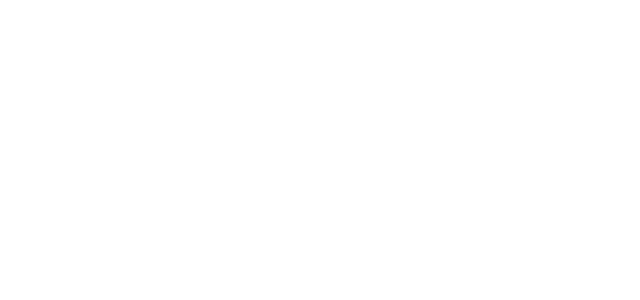
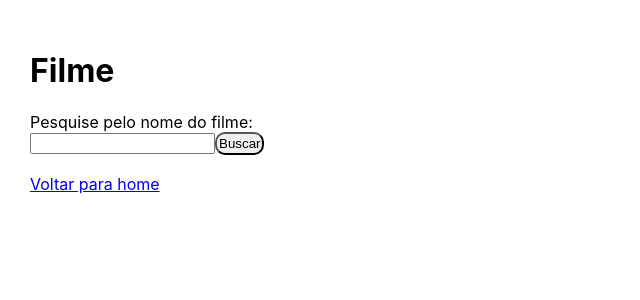
Before and after one commit to David-Santana98/estudo, a React (Create React App) app: page /filme in a window 1280 px wide. Before the commit this address had no page. Shown: the top 300 px of the page, without its empty margins (0-640 px from the left). Built offline with nearby package versions, Linux system fonts and the light colour scheme.

Commit message:
usando api de filmes

```diff
--- a/src/App.css
+++ b/src/App.css
@@ -3,18 +3,18 @@
 }
 
 .App h1 {
-  color: rgb(72, 4, 104);
+  color: #fff6f6;
   font-size: 4rem;
 }
 
 
 .App-header {
-  background-color: #f2d1ff;
+  background-color: #6f71ff;
   min-height: 100vh;
   display: flex;
   flex-direction: column;
   align-items: center;
   justify-content: center;
-  font-size: calc(10px + 2vmin);
+  font-size: calc(16px + 2vmin);
   color: white;
 }
--- a/src/App.js
+++ b/src/App.js
@@ -13,6 +13,7 @@ function App() {
         <Link to='/varestado'>Ir para VarEstado</Link>
         <Link to='/renderizacao'>Ir para Renderizacao</Link>
         <Link to='/correio'>Ir para Correio</Link>
+        <Link to='/filme'>Ir para Filme</Link>
       </header>
     </div>
   );
--- /dev/null
+++ b/src/Filme.js
@@ -0,0 +1,30 @@
+import axios from "axios";
+import { useState } from "react";
+import { Link } from "react-router-dom";
+
+export default function Filme() {
+  const [filme, setFilme] = useState("");
+  const [resultado, setResultado] = useState([]);
+
+  function buscar() {}
+
+  return (
+    <div>
+      <h1>Filme</h1>
+
+      <div>Pesquise pelo nome do filme:</div>
+      <div>
+        <input
+          type="text"
+          value={filme}
+          onChange={(e) => setFilme(e.target.value)}
+        />
+        <button onClick={buscar}>Buscar</button>
+      </div>
+      <div>
+        <h3>{resultado}</h3>
+      </div>
+      <Link to="/"> Voltar para home </Link>
+    </div>
+  );
+}
--- a/src/index.js
+++ b/src/index.js
@@ -8,6 +8,7 @@ import Eventos from "./Eventos";
 import VarEstado from "./VarEstado";
 import Renderizacao from "./Renderizacao"
 import Correio from "./Correio";
+import Filme from "./Filme";
 
 import { BrowserRouter, Routes, Route } from "react-router-dom";
 
@@ -23,6 +24,7 @@ root.render(
         <Route path="/varestado" element={<VarEstado />} />
         <Route path="/renderizacao" element={<Renderizacao />} />
         <Route path="/correio" element={<Correio />} />
+        <Route path="/filme" element={<Filme />} />
       </Routes>
     </BrowserRouter>
   </React.StrictMode>
```
